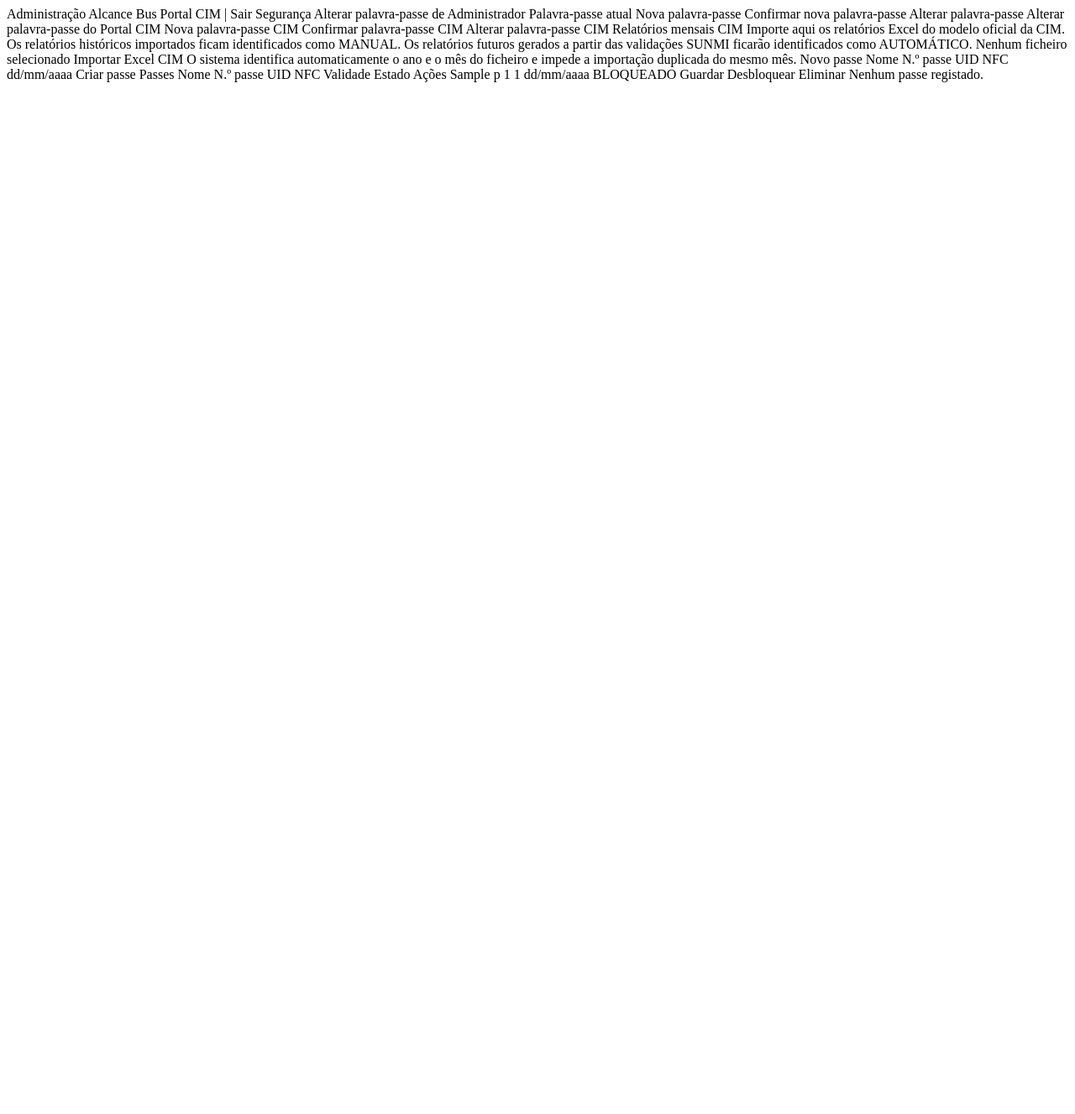
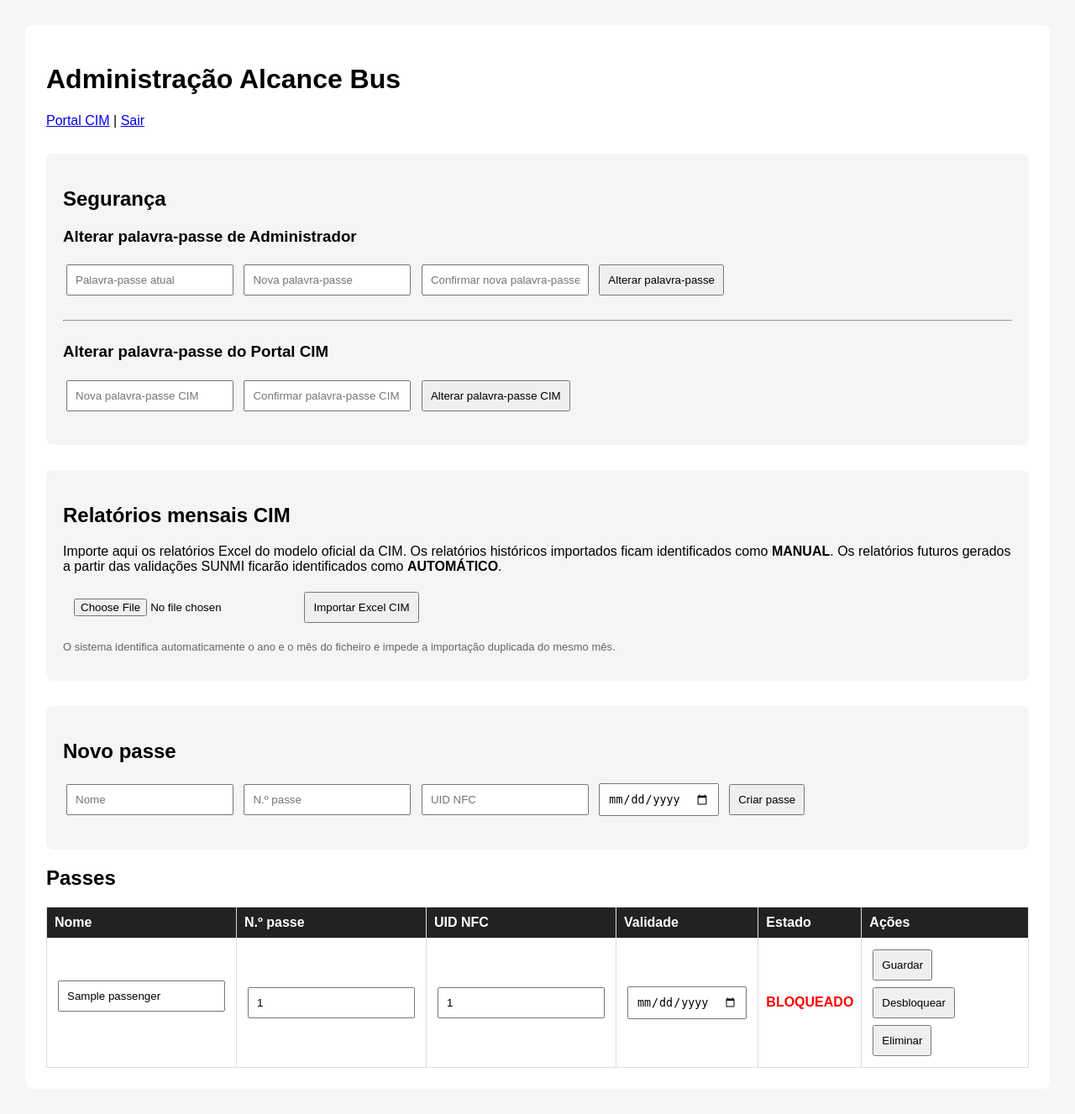
Before and after one commit to Alcancebus/alcance-passes, a FastAPI app: template server/templates/admin.html in a window 1280 px wide. Shown: the whole page at 84% size. Before the commit the page ends 98 px from the top, so only its background shows below. Run offline with FastAPI, Linux system fonts and the light colour scheme; the template is opened without the code that fills it: most values are stand-ins (such as "Sample title", 1, 10 or a date in 2020); parts of the project's set-up code (start-up, migrations or seed data) failed here and were passed over; some libraries are stand-ins or nearby versions.

Commit message:
Add files via upload

```diff
--- a/server/templates/admin.html
+++ b/server/templates/admin.html
@@ -1,67 +1,216 @@
-Administração Alcance Bus
-Portal CIM | Sair
-Segurança
-Alterar palavra-passe de Administrador
+<html lang="pt">
+<head>
+<meta charset="UTF-8">
+<meta name="viewport" content="width=device-width, initial-scale=1">
+<title>Administração - Alcance Bus</title>
+
+<style>
+body{
+    font-family:Arial,sans-serif;
+    margin:30px;
+    background:#f5f6f7;
+}
+.container{
+    max-width:1200px;
+    margin:auto;
+    background:white;
+    padding:25px;
+    border-radius:8px;
+}
+input,select,button{
+    padding:9px;
+    margin:4px;
+}
+button{ cursor:pointer; }
+table{
+    width:100%;
+    border-collapse:collapse;
+    margin-top:15px;
+}
+th,td{
+    border:1px solid #ddd;
+    padding:9px;
+}
+th{
+    background:#222;
+    color:white;
+    text-align:left;
+}
+.box{
+    margin-top:30px;
+    padding:20px;
+    background:#f5f5f5;
+    border-radius:8px;
+}
+</style>
+</head>
+
+<body>
+<div class="container">
+
+<h1>Administração Alcance Bus</h1>
+
+<a href="/cim">Portal CIM</a> |
+<a href="/logout">Sair</a>
+
+<div class="box">
+<h2>Segurança</h2>
+
+<h3>Alterar palavra-passe de Administrador</h3>
+
 {% if request.query_params.get("password_changed") %}
-Palavra-passe alterada com sucesso.
+<p style="color:green;font-weight:bold;">Palavra-passe alterada com sucesso.</p>
+{% endif %}
 
-{% endif %} {% if request.query_params.get("password_error") == "current" %}
-A palavra-passe atual está incorreta.
+{% if request.query_params.get("password_error") == "current" %}
+<p style="color:red;">A palavra-passe atual está incorreta.</p>
+{% endif %}
 
-{% endif %} {% if request.query_params.get("password_error") == "confirm" %}
-As novas palavras-passe não coincidem.
+{% if request.query_params.get("password_error") == "confirm" %}
+<p style="color:red;">As novas palavras-passe não coincidem.</p>
+{% endif %}
 
-{% endif %} {% if request.query_params.get("password_error") == "short" %}
-A nova palavra-passe deve ter pelo menos 10 caracteres.
+{% if request.query_params.get("password_error") == "short" %}
+<p style="color:red;">A nova palavra-passe deve ter pelo menos 10 caracteres.</p>
+{% endif %}
 
+<form method="post" action="/admin/change-password">
+<input type="password" name="current_password" placeholder="Palavra-passe atual" required>
+<input type="password" name="new_password" placeholder="Nova palavra-passe" minlength="10" required>
+<input type="password" name="confirm_password" placeholder="Confirmar nova palavra-passe" minlength="10" required>
+<button type="submit">Alterar palavra-passe</button>
+</form>
+
+<hr style="margin:25px 0;">
+
+<h3>Alterar palavra-passe do Portal CIM</h3>
+
+{% if request.query_params.get("cim_password_changed") %}
+<p style="color:green;font-weight:bold;">Palavra-passe da CIM alterada com sucesso.</p>
 {% endif %}
-Palavra-passe atual
 
-Nova palavra-passe
+{% if request.query_params.get("cim_password_error") == "confirm" %}
+<p style="color:red;">As novas palavras-passe da CIM não coincidem.</p>
+{% endif %}
 
-Confirmar nova palavra-passe
- Alterar palavra-passe
-Alterar palavra-passe do Portal CIM
-{% if request.query_params.get("cim_password_changed") %}
-Palavra-passe da CIM alterada com sucesso.
+{% if request.query_params.get("cim_password_error") == "short" %}
+<p style="color:red;">A palavra-passe da CIM deve ter pelo menos 10 caracteres.</p>
+{% endif %}
 
-{% endif %} {% if request.query_params.get("cim_password_error") == "confirm" %}
-As novas palavras-passe da CIM não coincidem.
+<form method="post" action="/admin/change-cim-password">
+<input type="password" name="new_password" placeholder="Nova palavra-passe CIM" minlength="10" required>
+<input type="password" name="confirm_password" placeholder="Confirmar palavra-passe CIM" minlength="10" required>
+<button type="submit">Alterar palavra-passe CIM</button>
+</form>
+</div>
 
-{% endif %} {% if request.query_params.get("cim_password_error") == "short" %}
-A palavra-passe da CIM deve ter pelo menos 10 caracteres.
+<div class="box">
+<h2>Relatórios mensais CIM</h2>
 
-{% endif %}
-Nova palavra-passe CIM
-
-Confirmar palavra-passe CIM
- Alterar palavra-passe CIM
-Relatórios mensais CIM
-Importe aqui os relatórios Excel do modelo oficial da CIM. Os relatórios históricos importados ficam identificados como MANUAL. Os relatórios futuros gerados a partir das validações SUNMI ficarão identificados como AUTOMÁTICO.
+<p>
+Importe aqui os relatórios Excel do modelo oficial da CIM.
+Os relatórios históricos importados ficam identificados como <strong>MANUAL</strong>.
+Os relatórios futuros gerados a partir das validações SUNMI ficarão identificados como
+<strong>AUTOMÁTICO</strong>.
+</p>
 
 {% if request.query_params.get("cim_imported") %}
-Relatório CIM importado com sucesso: {{ request.query_params.get("cim_imported") }} registos — mês {{ request.query_params.get("cim_month") }}.
+<p style="color:green;font-weight:bold;">
+Relatório CIM importado com sucesso:
+{{ request.query_params.get("cim_imported") }} registos
+— mês {{ request.query_params.get("cim_month") }}.
+</p>
+{% endif %}
 
+<form method="post" action="/admin/cim-report/import" enctype="multipart/form-data">
+<input type="file" name="file" accept=".xlsx" required>
+<button type="submit">Importar Excel CIM</button>
+</form>
+
+<p style="font-size:13px;color:#666;">
+O sistema identifica automaticamente o ano e o mês do ficheiro e impede a importação duplicada do mesmo mês.
+</p>
+</div>
+
+<div class="box">
+<h2>Novo passe</h2>
+
+<form method="post" action="/admin/passenger">
+<input name="name" placeholder="Nome" required>
+<input name="pass_number" placeholder="N.º passe" required>
+<input name="card_uid" placeholder="UID NFC" required>
+<input type="date" name="valid_until" required>
+<button type="submit">Criar passe</button>
+</form>
+</div>
+
+<h2>Passes</h2>
+
+<table>
+<tr>
+    <th>Nome</th>
+    <th>N.º passe</th>
+    <th>UID NFC</th>
+    <th>Validade</th>
+    <th>Estado</th>
+    <th>Ações</th>
+</tr>
+
+{% for p in passengers %}
+<tr>
+<td>
+<form method="post" action="/admin/passenger/{{p.id}}/edit">
+<input name="name" value="{{p.name}}" required>
+</td>
+
+<td>
+<input name="pass_number" value="{{p.pass_number}}" required>
+</td>
+
+<td>
+<input name="card_uid" value="{{p.card_uid}}" required>
+</td>
+
+<td>
+<input type="date" name="valid_until" value="{{p.valid_until}}" required>
+</td>
+
+<td>
+{% if p.active %}
+<strong style="color:green;">ATIVO</strong>
+{% else %}
+<strong style="color:red;">BLOQUEADO</strong>
 {% endif %}
-Nenhum ficheiro selecionado Importar Excel CIM
-O sistema identifica automaticamente o ano e o mês do ficheiro e impede a importação duplicada do mesmo mês.
+</td>
 
-Novo passe
-Nome
+<td>
+<button type="submit">Guardar</button>
+</form>
 
-N.º passe
+<form method="post" action="/admin/passenger/{{p.id}}/toggle" style="display:inline">
+{% if p.active %}
+<button type="submit">Bloquear</button>
+{% else %}
+<button type="submit">Desbloquear</button>
+{% endif %}
+</form>
 
-UID NFC
+<form method="post"
+      action="/admin/passenger/{{p.id}}/delete"
+      style="display:inline"
+      onsubmit="return confirm('Tem a certeza que pretende eliminar este passe?');">
+<button type="submit">Eliminar</button>
+</form>
+</td>
+</tr>
 
-dd/mm/aaaa
- Criar passe
-Passes
-{% for p in passengers %} {% else %} {% endfor %}
-Nome	N.º passe	UID NFC	Validade	Estado	Ações
-{{p.name}}
-{{p.pass_number}}
-{{p.card_uid}}
+{% else %}
+<tr>
+<td colspan="6">Nenhum passe registado.</td>
+</tr>
+{% endfor %}
+</table>
 
-dd/mm/aaaa
-{% if p.active %} ATIVO {% else %} BLOQUEADO {% endif %}	Guardar {% if p.active %} Bloquear {% else %} Desbloquear {% endif %} Eliminar
-Nenhum passe registado.
+</div>
+</body>
+</html>
```
